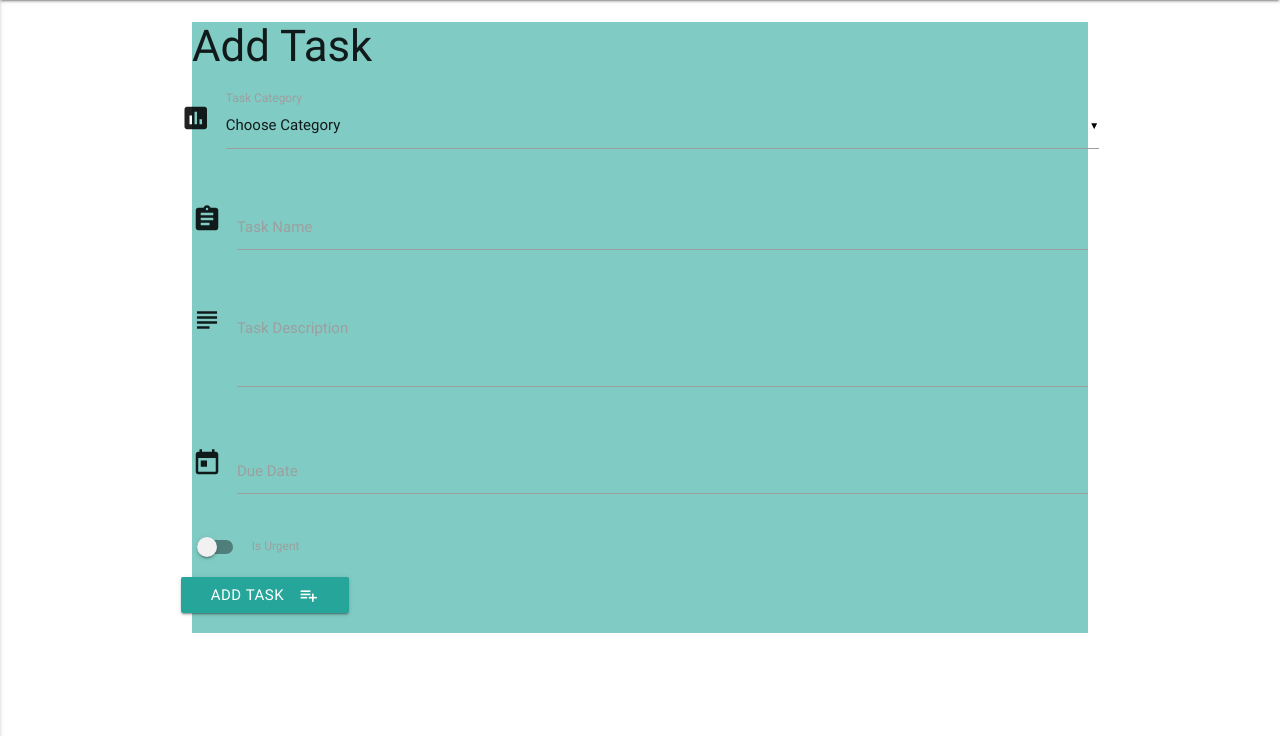
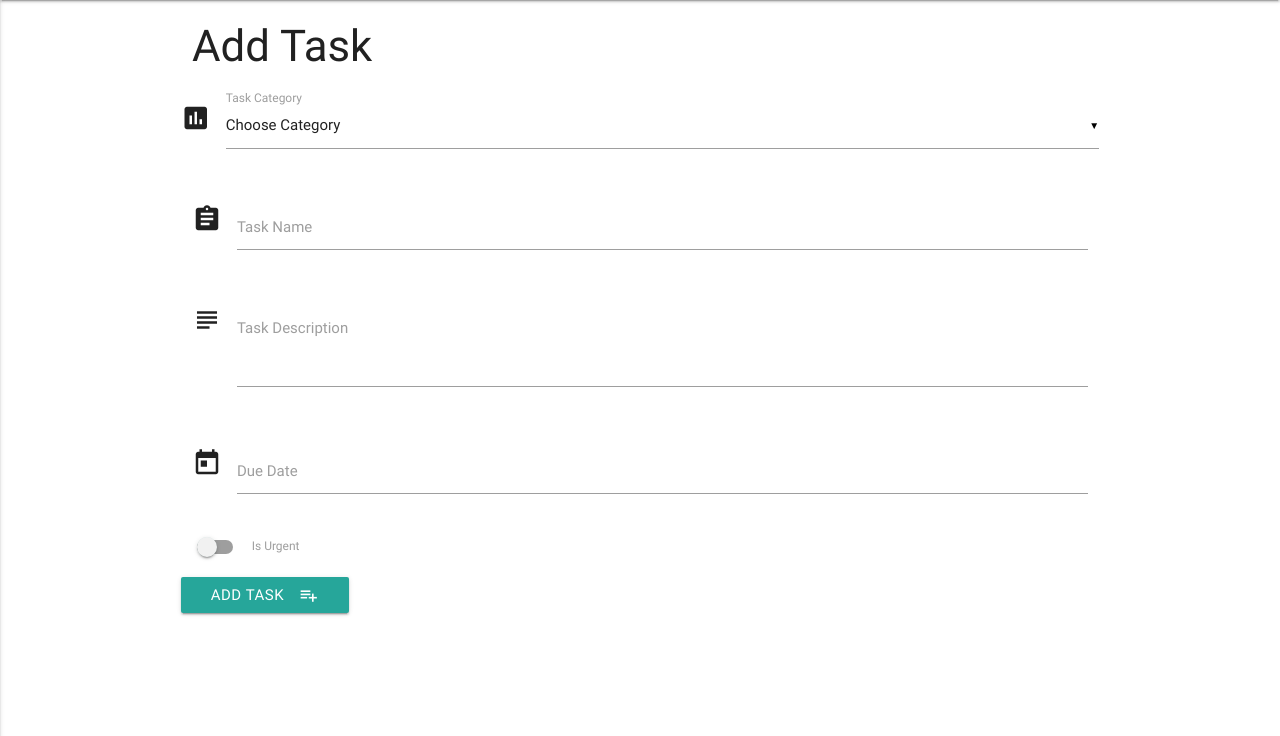
Before and after one commit to onadj/task-manager, a Flask app: page /add_task in a window 1280 px wide. Shown: the part 64-800 px from the top of the page. Run offline with Flask 2, Linux system fonts and the light colour scheme; data that the repository does not hold is empty; some libraries are stand-ins or nearby versions.

Commit message:
push to heroku

```diff
--- a/templates/base.html
+++ b/templates/base.html
@@ -26,7 +26,7 @@
             </div>
         </nav>
     </header>
-    <div class="container #80cbc4 teal lighten-3">
+    <div class="container">
         {% block content %} {% endblock %}
     </div>
     <script src="https://cdnjs.cloudflare.com/ajax/libs/jquery/3.2.1/jquery.min.js"></script>
```
